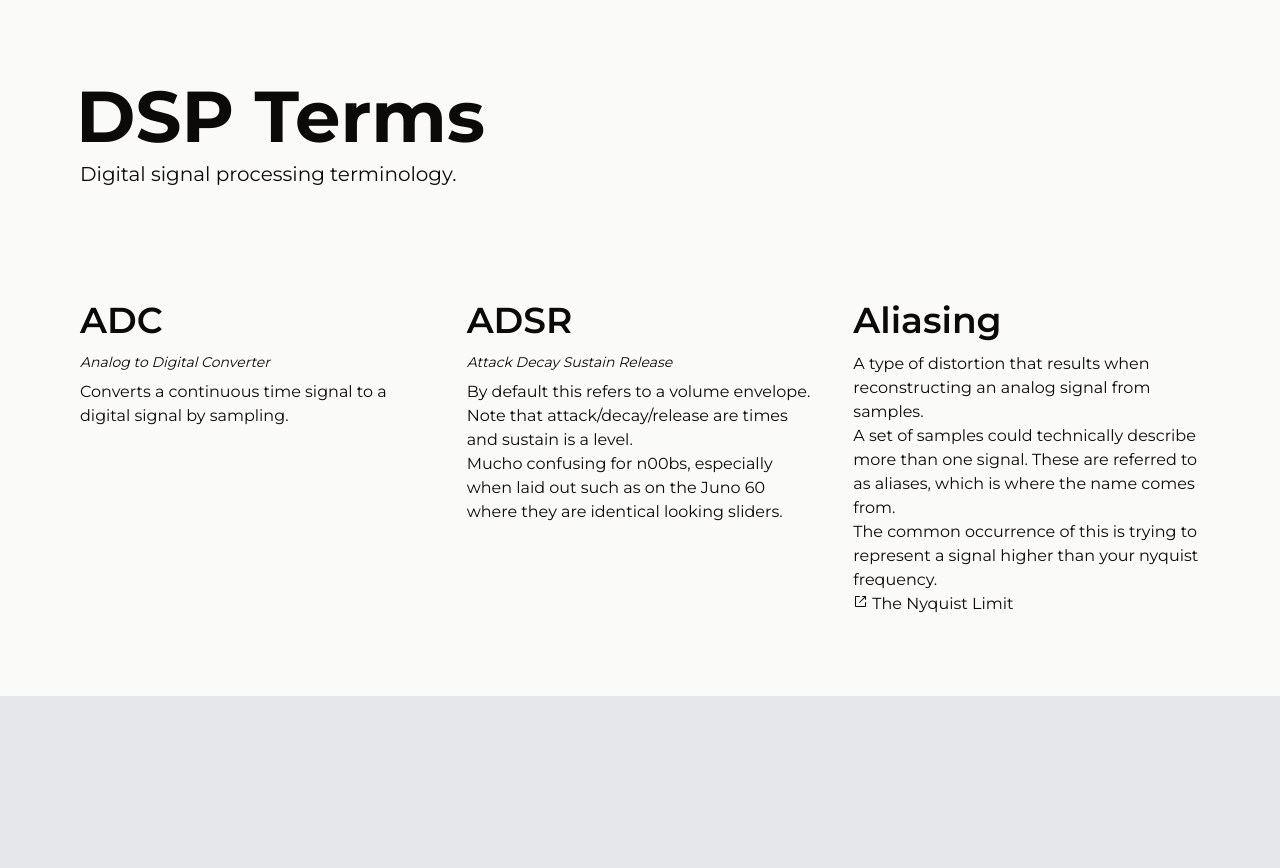
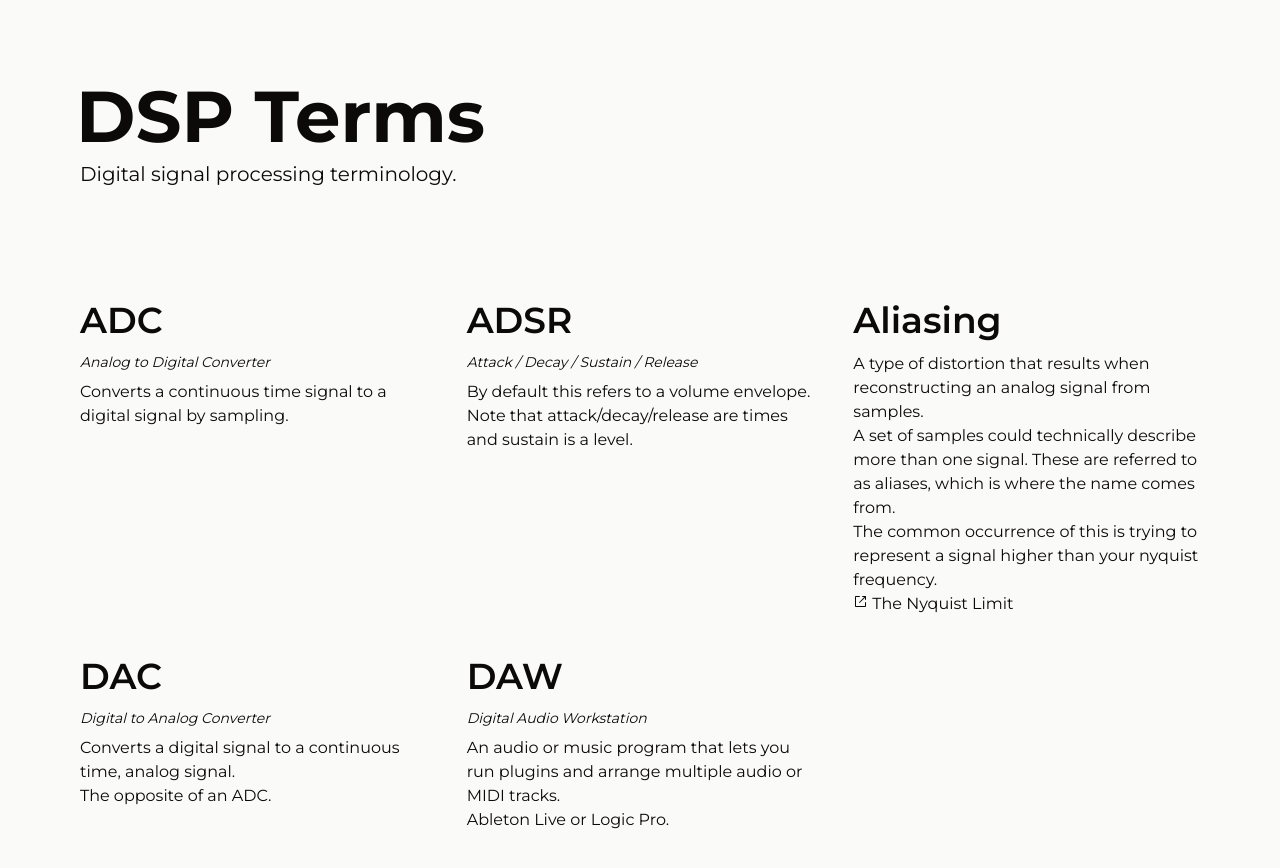
Before and after one commit to satelllte/dsp-terms, a Next.js app: page / in a window 1280 px wide. Shown: the top 868 px of the page. Before the commit the page ends 800 px from the top, so only its background shows below. Built offline with nearby package versions, Linux system fonts and the light colour scheme.

Commit message:
+2 terms

```diff
--- a/src/app/page.tsx
+++ b/src/app/page.tsx
@@ -13,12 +13,11 @@ const IndexPage = () => {
 					{/* TODO: link to "sampling" */}
 					<TermRow>Converts a continuous time signal to a digital signal by sampling.</TermRow>
 				</Term>
-				<Term id='adsr' term='ADSR' expansion='Attack Decay Sustain Release'>
+				<Term id='adsr' term='ADSR' expansion='Attack / Decay / Sustain / Release'>
 					{/* eslint-disable-next-line no-warning-comments */}
 					{/* TODO: link to "envelope" */}
 					<TermRow>By default this refers to a volume envelope.</TermRow>
 					<TermRow>Note that attack/decay/release are times and sustain is a level.</TermRow>
-					<TermRow>Mucho confusing for n00bs, especially when laid out such as on the Juno 60 where they are identical looking sliders.</TermRow>
 				</Term>
 				<Term id='aliasing' term='Aliasing'>
 					{/* eslint-disable-next-line no-warning-comments */}
@@ -28,6 +27,16 @@ const IndexPage = () => {
 					<TermRow>The common occurrence of this is trying to represent a signal higher than your nyquist frequency.</TermRow>
 					<TermExternalLink href='http://www.slack.net/~ant/bl-synth/3.nyquist.html'>The Nyquist Limit</TermExternalLink>
 				</Term>
+				<Term id='dac' term='DAC' expansion='Digital to Analog Converter'>
+					<TermRow>Converts a digital signal to a continuous time, analog signal.</TermRow>
+					{/* eslint-disable-next-line no-warning-comments */}
+					{/* TODO: link to "ADC" */}
+					<TermRow>The opposite of an ADC.</TermRow>
+				</Term>
+				<Term id='daw' term='DAW' expansion='Digital Audio Workstation'>
+					<TermRow>An audio or music program that lets you run plugins and arrange multiple audio or MIDI tracks.</TermRow>
+					<TermRow>Ableton Live or Logic Pro.</TermRow>
+				</Term>
 			</div>
 		</div>
 	);
```
